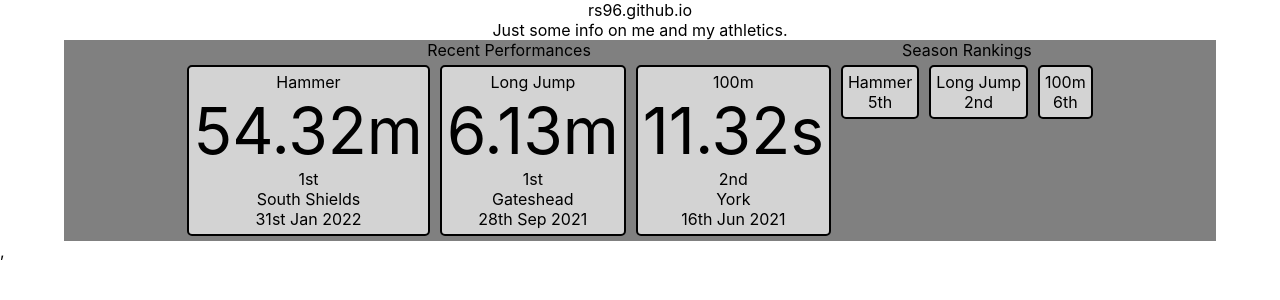
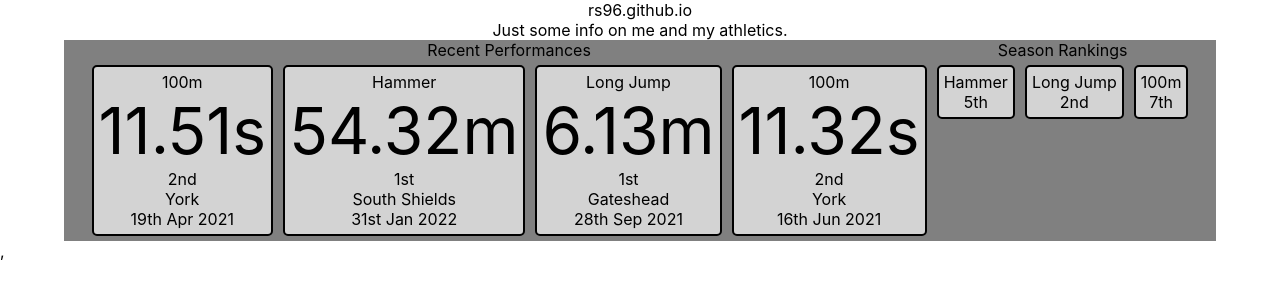
Before and after one commit to rs96/rs96.github.io, a React (Create React App) app: page / in a window 1280 px wide. Shown: the top 300 px of the page. Built offline with nearby package versions, Linux system fonts and the light colour scheme.

Commit message:
added sample data files and mocked scrapers

```diff
--- a/package.json
+++ b/package.json
@@ -48,5 +48,8 @@
             "last 1 firefox version",
             "last 1 safari version"
         ]
+    },
+    "devDependencies": {
+        "@types/jquery": "^3.5.13"
     }
 }
--- a/public/index.html
+++ b/public/index.html
@@ -2,10 +2,11 @@
 <html lang="en">
     <head>
         <meta charset="utf-8" />
-        <link rel="icon" href="%PUBLIC_URL%/favicon.ico" />
+        <script src="https://ajax.googleapis.com/ajax/libs/jquery/3.5.1/jquery.min.js"></script>
         <meta name="viewport" content="width=device-width, initial-scale=1" />
         <meta name="theme-color" content="#000000" />
         <meta name="description" content="Personal athletics info page" />
+        <link rel="icon" href="%PUBLIC_URL%/favicon.ico" />
         <link rel="apple-touch-icon" href="%PUBLIC_URL%/logo192.png" />
         <link rel="manifest" href="%PUBLIC_URL%/manifest.json" />
         <title>rs96</title>
--- a/src/sagas/athletics.ts
+++ b/src/sagas/athletics.ts
@@ -1,50 +1,13 @@
 import { SagaIterator } from "redux-saga";
-import { put, takeEvery } from "redux-saga/effects";
+import { call, put, takeEvery } from "redux-saga/effects";
 import * as actions from "../actions/athletics";
 import Types from "../actions/initialData";
-import { Performance, Ranking } from "../types";
-
-const testPerformances: Performance[] = [
-    {
-        value: 54.32,
-        event: "Hammer",
-        location: "South Shields",
-        position: 1,
-        date: 1643613832,
-    },
-    {
-        value: 6.13,
-        event: "Long Jump",
-        location: "Gateshead",
-        position: 1,
-        date: 1632810732,
-    },
-    {
-        value: 11.32,
-        event: "100m",
-        location: "York",
-        position: 2,
-        date: 1623821032,
-    },
-];
-const testRankings: Ranking[] = [
-    {
-        rank: 5,
-        event: "Hammer",
-    },
-    {
-        rank: 2,
-        event: "Long Jump",
-    },
-    {
-        rank: 6,
-        event: "100m",
-    },
-];
+import scrapers from "../scrapers";
 
 export function* handleFetchInitialData(): SagaIterator {
-    yield put(actions.setPerformances(testPerformances));
-    yield put(actions.setRankings(testRankings));
+    const { performances, rankings } = yield call(scrapers.fetchPO10Data);
+    yield put(actions.setPerformances(performances));
+    yield put(actions.setRankings(rankings));
 }
 
 export function* fetchInitialData() {
--- /dev/null
+++ b/src/sample-data/thepowerof10.json
@@ -0,0 +1,50 @@
+{
+    "meta": {
+        "Club": "City of York AC",
+        "AgeGroup": "Senior"
+    },
+    "performances": [
+        {
+            "value": 11.51,
+            "event": "100m",
+            "location": "York",
+            "position": 2,
+            "date": 1618821032
+        },
+        {
+            "value": 54.32,
+            "event": "Hammer",
+            "location": "South Shields",
+            "position": 1,
+            "date": 1643613832
+        },
+        {
+            "value": 6.13,
+            "event": "Long Jump",
+            "location": "Gateshead",
+            "position": 1,
+            "date": 1632810732
+        },
+        {
+            "value": 11.32,
+            "event": "100m",
+            "location": "York",
+            "position": 2,
+            "date": 1623821032
+        }
+    ],
+    "rankings": [
+        {
+            "rank": 5,
+            "event": "Hammer"
+        },
+        {
+            "rank": 2,
+            "event": "Long Jump"
+        },
+        {
+            "rank": 7,
+            "event": "100m"
+        }
+    ]
+}
--- /dev/null
+++ b/src/scrapers/index.ts
@@ -0,0 +1,3 @@
+import { fetchData as fetchPO10Data } from "./thepowerof10";
+
+export default { fetchPO10Data };
--- /dev/null
+++ b/src/scrapers/thepowerof10.ts
@@ -0,0 +1,5 @@
+import data from "../sample-data/thepowerof10.json";
+
+export const fetchData = () => {
+    return Promise.resolve(data);
+};
```
Also changed, not shown: 2 other files (tests, documents, lock files or other folders).
